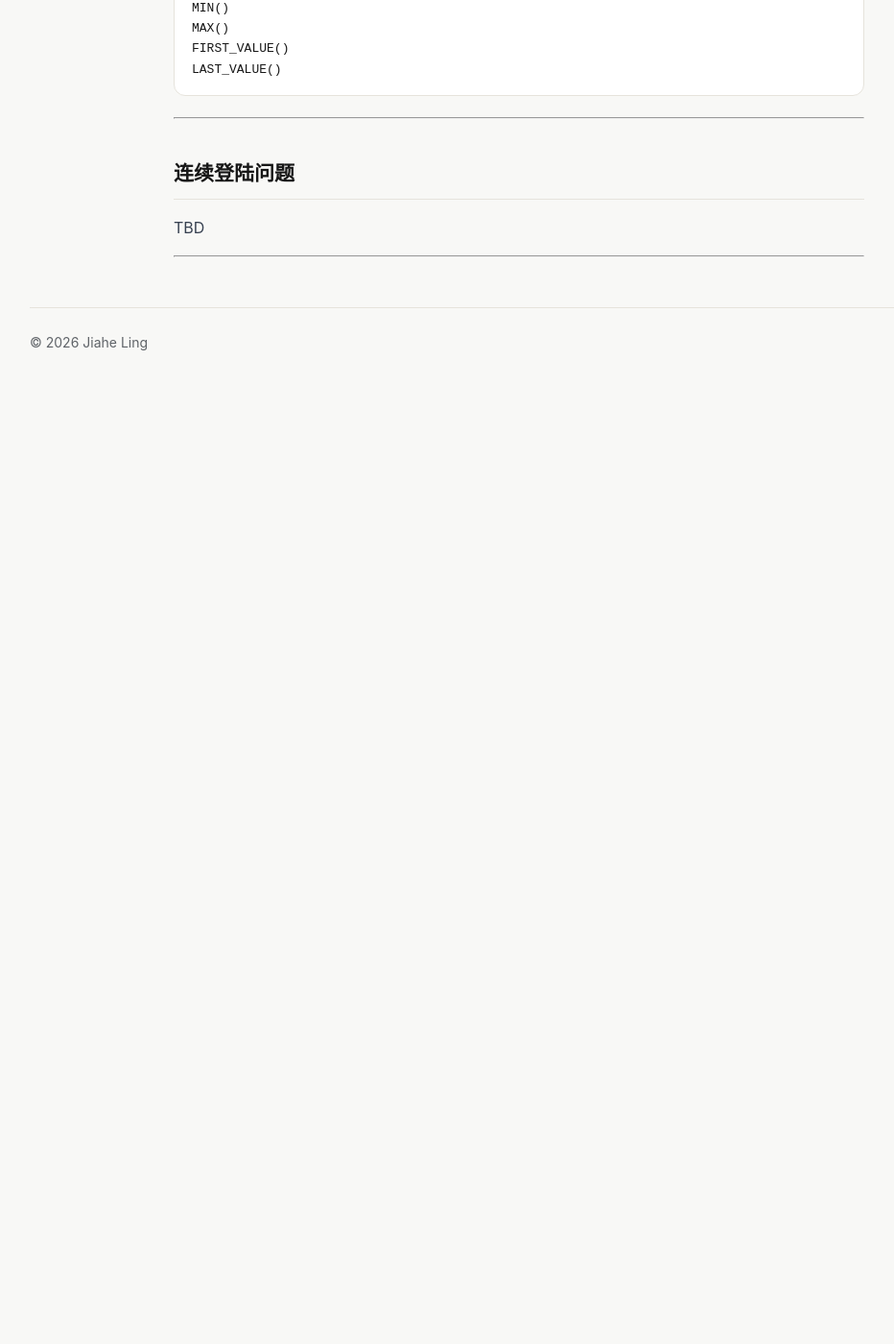
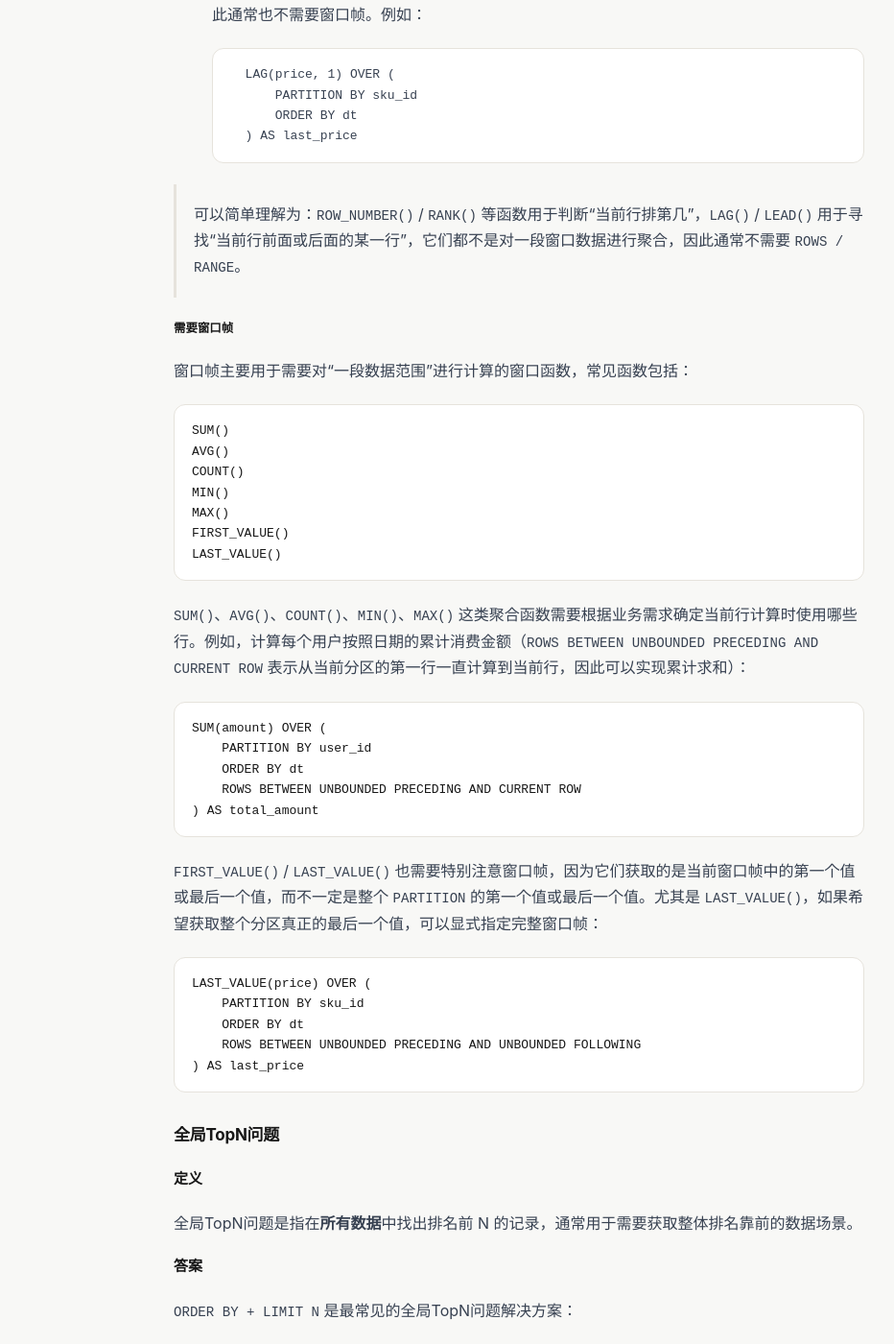
Before and after one commit to JiaheLing/jiaheling.github.io, a Jekyll site: the page built from notes/data-engineering/part-1-code/02-sql.md, in a window 1280 px wide and 1400 px high, scrolled down 7429 px. Shown: the whole window at 96% size, without its empty margins (69-1001 px from the left). Built offline with Jekyll 4.4.1, drawn with Linux system fonts in a browser that asks for light colours; before the commit the page ends 7835 px from its top, so only the background shows below that; some of the changed text lies outside the part shown.

Commit message:
update notes

````diff
--- a/notes/data-engineering/part-1-code/02-sql.md
+++ b/notes/data-engineering/part-1-code/02-sql.md
@@ -113,7 +113,7 @@
 )
 ```
 
-1. `OVER()`：表示使用窗口计算。
+1. `OVER()`：使用窗口计算（空`OVER()`表示把整个数据集作为一个窗口）。
     ```sql
     SUM(amount) OVER (
         PARTITION BY user_id
@@ -270,9 +270,14 @@
 ```
 
 
+
 #### 窗口函数和窗口帧的关系
 
-并不是所有窗口函数都需要显式指定窗口帧，**排名类函数不需要显式指定窗口帧**。
+并不是所有窗口函数都需要显式指定窗口帧!
+
+##### 不需要窗口帧
+
+排名类函数以及前后行定位函数通常不需要显式指定 `ROWS` 或 `RANGE`，常见函数包括：
 
 ```sql
 ROW_NUMBER()
@@ -280,19 +285,31 @@
 DENSE_RANK()
 NTILE()
 PERCENT_RANK()
+LAG()
+LEAD()
 ```
 
-因为它们主要关心当前行在整个分区排序以后处于什么位置，不需要显式指定窗口帧 `ROWS` 或 `RANGE`。通常只需要：
+- `ROW_NUMBER()`、`RANK()`、`DENSE_RANK()`、`NTILE()`、`PERCENT_RANK()` 主要关心**当前行在整个分区**按照 `ORDER BY` 排序之后所处的位置，因此通常只需要 `PARTITION BY + ORDER BY`：
+    ```sql
+    ROW_NUMBER() OVER (
+        PARTITION BY user_id
+        ORDER BY dt
+    ) AS rn
+    ```
 
-```sql
-函数() OVER (
-    PARTITION BY ...
-    ORDER BY ...
-)
-```
+- `LAG()` / `LEAD()` 用于直接获取当前行前面或后面的某一行，本身已经通过参数指定了偏移量，因此通常也不需要窗口帧。例如：
+    ```sql
+    LAG(price, 1) OVER (
+        PARTITION BY sku_id
+        ORDER BY dt
+    ) AS last_price
+    ```
 
+> 可以简单理解为：`ROW_NUMBER()` / `RANK()` 等函数用于判断“当前行排第几”，`LAG()` / `LEAD()` 用于寻找“当前行前面或后面的某一行”，它们都不是对一段窗口数据进行聚合，因此通常不需要 `ROWS / RANGE`。
 
-窗口帧主要对下面这些函数更有意义，因为这些函数需要明确当前这一行计算时，到底应该使用哪些行，
+##### 需要窗口帧
+
+窗口帧主要用于需要对“一段数据范围”进行计算的窗口函数，常见函数包括：
 
 ```sql
 SUM()
@@ -304,6 +321,142 @@
 LAST_VALUE()
 ```
 
+`SUM()`、`AVG()`、`COUNT()`、`MIN()`、`MAX()` 这类聚合函数需要根据业务需求确定当前行计算时使用哪些行。例如，计算每个用户按照日期的累计消费金额（`ROWS BETWEEN UNBOUNDED PRECEDING AND CURRENT ROW` 表示从当前分区的第一行一直计算到当前行，因此可以实现累计求和）：
+
+```sql
+SUM(amount) OVER (
+    PARTITION BY user_id
+    ORDER BY dt
+    ROWS BETWEEN UNBOUNDED PRECEDING AND CURRENT ROW
+) AS total_amount
+```
+
+`FIRST_VALUE()` / `LAST_VALUE()` 也需要特别注意窗口帧，因为它们获取的是当前窗口帧中的第一个值或最后一个值，而不一定是整个 `PARTITION` 的第一个值或最后一个值。尤其是 `LAST_VALUE()`，如果希望获取整个分区真正的最后一个值，可以显式指定完整窗口帧：
+
+```sql
+LAST_VALUE(price) OVER (
+    PARTITION BY sku_id
+    ORDER BY dt
+    ROWS BETWEEN UNBOUNDED PRECEDING AND UNBOUNDED FOLLOWING
+) AS last_price
+```
+
+### 全局TopN问题
+
+#### 定义
+全局TopN问题是指在**所有数据**中找出排名前 N 的记录，通常用于需要获取整体排名靠前的数据场景。
+
+#### 答案
+
+`ORDER BY + LIMIT N` 是最常见的全局TopN问题解决方案：
+
+```sql
+SELECT student_id, student_name, math_score
+FROM student_achievement_info
+ORDER BY math_score DESC
+LIMIT 10
+```
+
+#### 执行
+底层执行引擎一般会尝试做优化，但优化效果会受到执行引擎版本、参数配置、limit 大小、SQL 复杂度和数据量的影响。
+
+Hive、Spark 等执行引擎一般会尝试做 TopN 优化，例如先在局部阶段取每个分区的 TopN，再将局部候选结果汇总，最后计算全局 TopN。这样可以显著减少最终排序阶段的数据量。
+
+
+
+### 分组TopN问题
+
+#### 定义
+分组TopN问题是指在**每个分组**中找出排名前 N 的记录，通常用于需要获取各个组内排名靠前的数据场景。
+
+#### 答案
+
+子查询 + 排序开窗函数 + where过滤
+
+1. **TopN**：求每个班级中，数学成绩排名前10的学生信息：
+
+    ```sql
+    SELECT student_id, student_name, math_score, class_name
+    FROM (
+        SELECT student_id,
+            student_name,
+            math_score,
+            class_name,
+            ROW_NUMBER() OVER (
+                    PARTITION BY class_name
+                    ORDER BY math_score DESC
+            ) AS rk
+        FROM student_achievement_info
+    ) as t
+    WHERE rk <= 10
+    ```
+
+2. **百分比**：求每个班级中，数学成绩排名前30%的学生信息
+    ```sql
+    SELECT student_id, student_name, math_score, class_name
+    FROM (
+        SELECT student_id,
+            student_name,
+            math_score,
+            class_name,
+            PERCENT_RANK() OVER (
+                    PARTITION BY class_name
+                    ORDER BY math_score DESC
+            ) AS prk
+        FROM student_achievement_info
+    ) as t
+    WHERE prk <= 0.30
+    ```
+
+3. **分组与整体**：求每个班级中，数学成绩排名前10的学生信息，以及这些学生和全校第一名的数学成绩差距
+
+    ```sql
+    SELECT student_id, student_name, math_score, class_name, (max_math_score - math_score) AS score_diff
+    FROM (
+        SELECT student_id,
+            student_name,
+            math_score,
+            class_name,
+            ROW_NUMBER() OVER (
+                    PARTITION BY class_name
+                    ORDER BY math_score DESC
+            ) AS rk,
+            MAX(math_score) OVER () AS max_math_score
+        FROM student_achievement_info
+    ) as t
+    WHERE rk <= 10
+    ```
+
+4. **Top1**: 求平均分Top1的班级名称
+    - `ROW_NUMBER()` 结合 `rn = 1` 过滤
+        ```sql
+        SELECT class
+        FROM (
+            SELECT class,
+                AVG(math_score) AS avg_score,
+                ROW_NUMBER() OVER (
+                    ORDER BY AVG(math_score) DESC
+                ) AS rn
+            FROM score_list
+            GROUP BY class
+        ) as t
+        WHERE rn = 1
+        ```
+    - `FIRST_VALUE()` 结合窗口函数
+        ```sql
+        SELECT class,
+            AVG(math_score) AS avg_score,
+            FIRST_VALUE(class) OVER (
+                ORDER BY AVG(math_score) DESC
+            ) AS top_class
+        FROM score_list
+        GROUP BY class
+        ```
+
+
+
+
+
 
 
 
````
